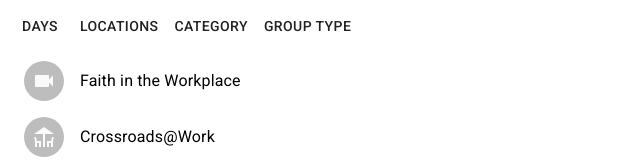
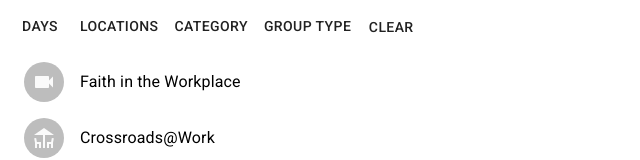
Before and after one commit to crossroads-mn/crgroups-react-client, a React app in the folder client/: page / in a window 1280 px wide. Shown: the top 160 px of the page, without its empty margins (0-640 px from the left). Built offline with nearby package versions, Linux system fonts and the light colour scheme.

Commit message:
Clear button support

```diff
--- a/client/src/App.tsx
+++ b/client/src/App.tsx
@@ -22,6 +22,13 @@ export interface AppProps {
     data: GroupData[]
 }
 
+const defaultFilters : Filters = {
+    Category: '',
+    Campus: '',
+    GroupType: '',
+    MeetDay: ''
+};
+
 const Transition = React.forwardRef(function Transition(props: any, ref: any) {
     return <Slide direction="up" ref={ref} {...props} />;
   });
@@ -29,12 +36,7 @@ const Transition = React.forwardRef(function Transition(props: any, ref: any) {
 const App = (props: AppProps) => {
     const [group, setGroup] = React.useState(props.data[0]);
     const [selectedFilter, setSelectedFilter] = React.useState('');
-    const [filters, setFilters] = React.useState({
-        Category: '',
-        Campus: '',
-        GroupType: '',
-        MeetDay: ''
-    } as Filters)
+    const [filters, setFilters] = React.useState(defaultFilters)
     const [openFilter, setOpenFilter] = React.useState(false);
     const [openGroupDetails, setOpenGroupDetails] = React.useState(false);
 
@@ -42,6 +44,11 @@ const App = (props: AppProps) => {
         console.log(`Filter clicked: ${filter}`);
         setSelectedFilter(filter);
         setOpenFilter(true);
+    }
+
+    const handleFilterClear = () => {
+        setSelectedFilter('');
+        setFilters(defaultFilters);
     }
 
     const handleFilterValueSelection = (filters: Filters) => {
@@ -108,6 +115,7 @@ const App = (props: AppProps) => {
                 <FilterButton title={'Category'} onClick={handleFilterClick} />
                 <FilterButton title={'Group Type'} onClick={handleFilterClick} />
             </ButtonGroup>
+            <Button onClick={handleFilterClear}>Clear</Button>
             <List>
                 { listItems }
             </List>
```
